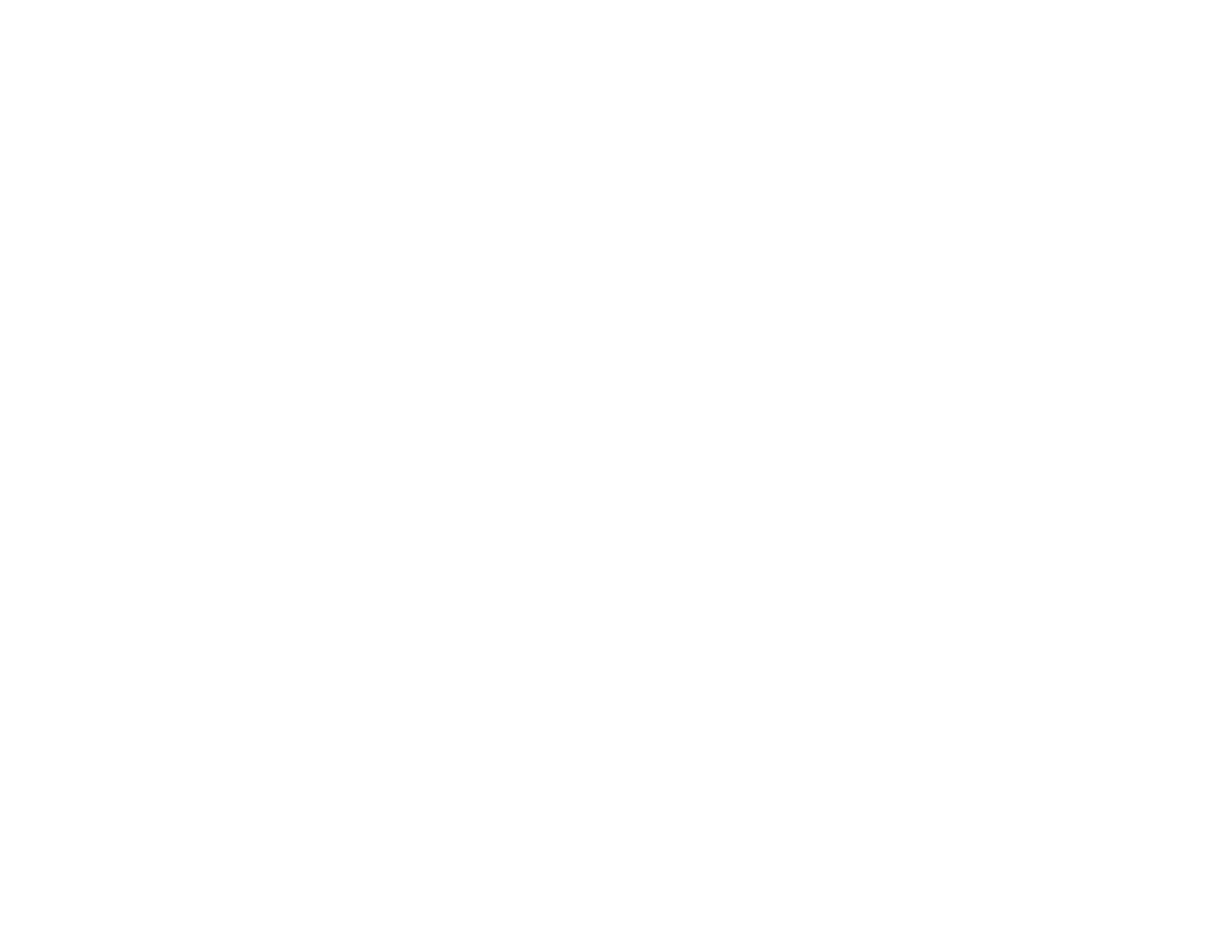
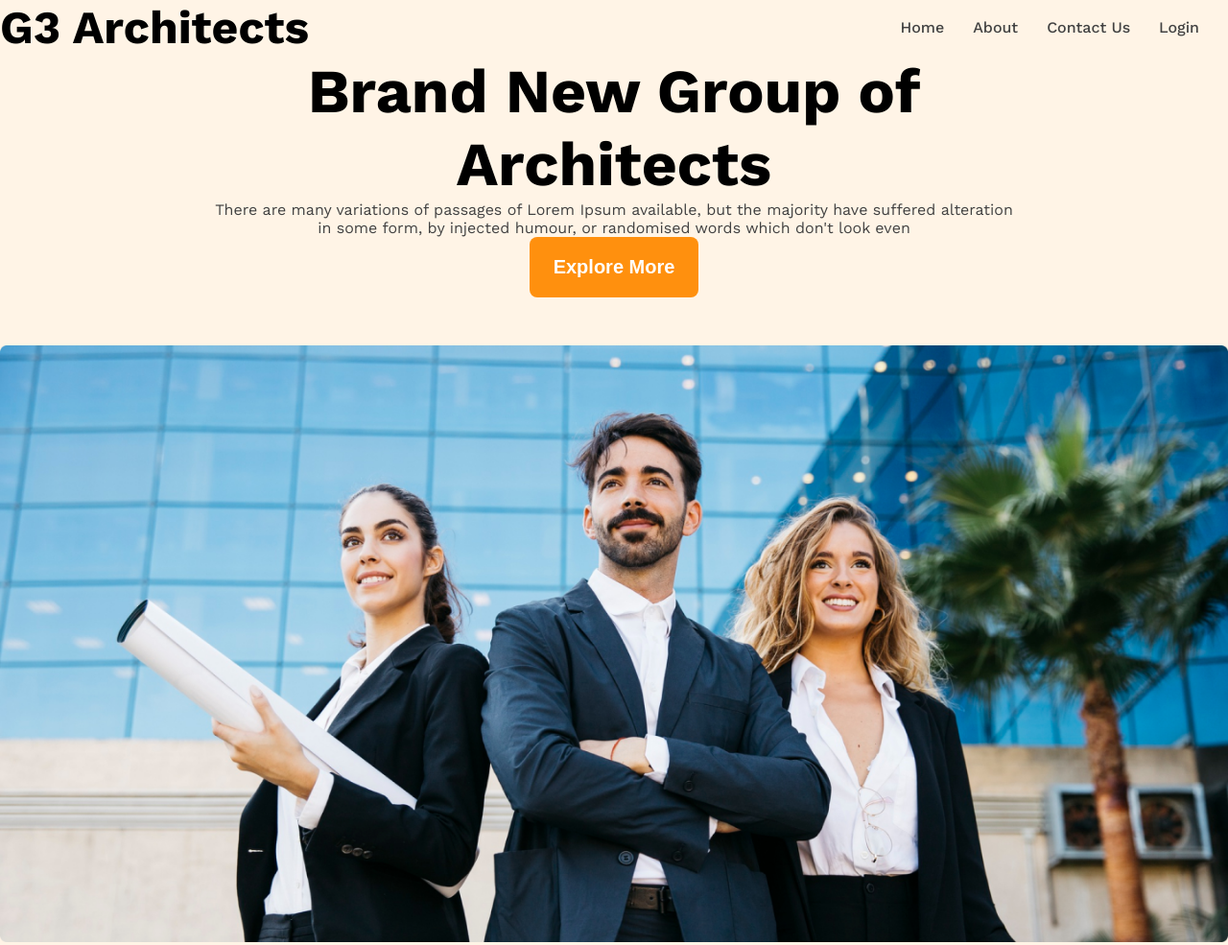
Before and after one commit to Shaharulislam1/g3-architect-website, a plain HTML site: page index.html in a window 1280 px wide. Shown: the whole page at 96% size. Before the commit the page ends 800 px from the top, so only its background shows below. Drawn offline with nearby package versions, Linux system fonts and the light colour scheme.

Commit message:
added a banner section

```diff
--- a/index.html
+++ b/index.html
@@ -6,9 +6,27 @@
     <title>Architect Website</title>
     <link rel="stylesheet" href="styles/g3.css">
 </head>
-<body>
-    <header>
-
+<body class="work-sans-font ">
+    <header class="bg-light">
+        <nav class="navbar display-flex">
+            <h1 class="brand">
+                G3 Architects
+            </h1>
+            <ui class="nav-links display-flex">
+                <li class="nav-item"><a href="" class="nav-link text-gray">Home</a></li>
+                <li class="nav-item"><a href="" class="nav-link text-gray">About</a></li>
+                <li class="nav-item"><a href="" class="nav-link text-gray">Contact Us</a></li>
+                <li class="nav-item"><a href="" class="nav-link text-gray">Login</a></li>
+            </ui>
+        </nav>
+        <div class="banner">
+            <div class="banner-content">
+                <h1 class="banner-title">Brand New Group of Architects </h1>
+                <p class="banner-description text-gray">There are many variations of passages of Lorem Ipsum available, but the majority have suffered alteration in some form, by injected humour, or randomised words which don't look even</p>
+                <button class="btn-primary">Explore More</button>
+            </div>
+            <img class="banner-img" src="images/banner.png" alt="">
+        </div>
     </header>
     <main>
 
--- a/styles/g3.css
+++ b/styles/g3.css
@@ -0,0 +1,77 @@
+@import url('https://fonts.googleapis.com/css2?family=Work+Sans:ital,wght@0,100..900;1,100..900&display=swap');
+
+*{
+    margin: 0;
+    padding: 0;
+}
+.work-sans-font{
+  font-family: "Work Sans", serif;
+  font-optical-sizing: auto;
+  font-weight: <400>;
+  font-style: normal;
+}
+/* shared styles */
+.display-flex{
+    display: flex;
+}
+.btn-primary{
+    background-color: #FF900E;
+    color: white;
+    font-weight: 600;
+    padding: 20px 25px;
+    font-size: 1.25rem;
+    border-radius: 8px;
+    border: none;
+}
+/* dark 02 */
+.text-gray{
+    color: #424242;
+}
+.bg-light{
+    background-color: rgba(255, 144, 14, 0.1);
+}
+/* header styles */
+.text-light-gray{
+    color: #727272;
+}
+/* navbar styles */
+.navbar{
+    justify-content: space-between;
+    align-items: center;
+}
+.brand{
+    font-weight: 700;
+    font-size: 3rem;
+}
+.nav-item{
+    list-style: none;
+    margin-right: 30px;
+}
+.nav-link{
+    text-decoration: none;
+    font-weight: 500;
+}
+.navbar, .banner{
+    max-width: 1440px;
+    margin: 0 auto;
+}
+.banner-content{
+    max-width: 850px;
+    margin: 0 auto;
+    text-align: center;
+    margin-bottom: 50px;
+}
+.banner-title{
+    font-weight: 700;
+    font-size: 4rem;
+}
+.banner-img{
+    width: 100%;
+}
+/* responsive media query */
+@media screen and (max-width:576px) {
+    .navbar, .nav-link{
+        flex-direction: column;
+    }
+
+}
```
